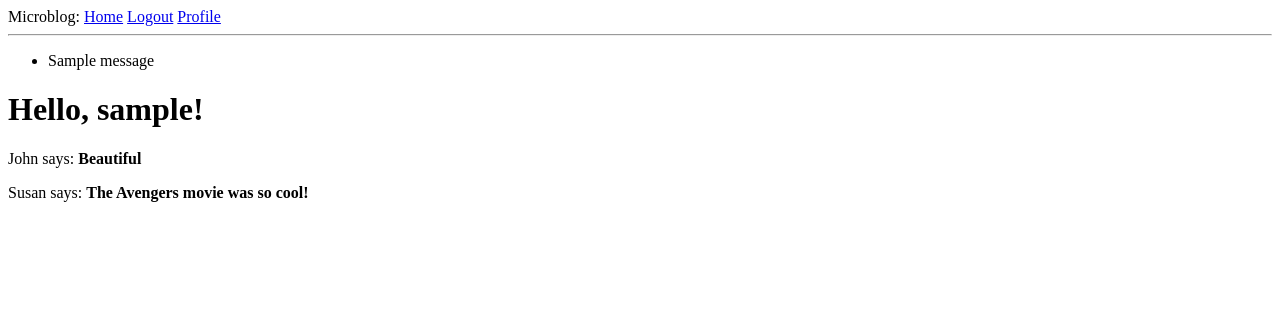
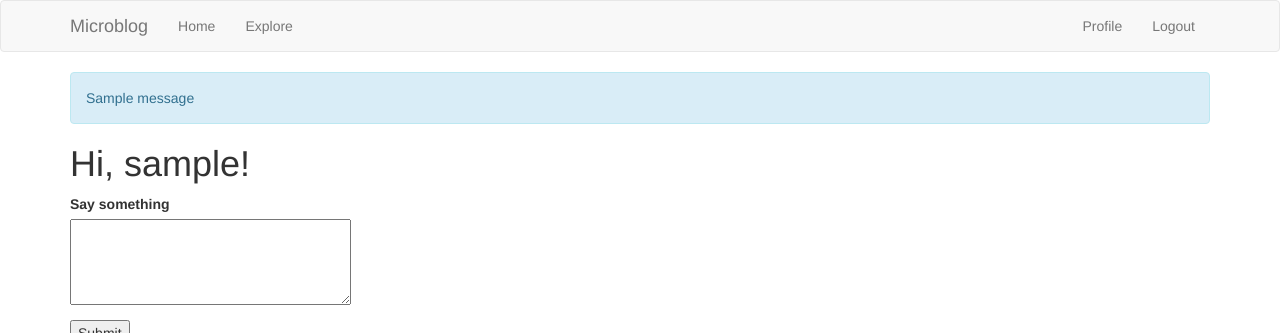
Before and after one commit to egfrank/microblog, a Flask app: page / in a window 1280 px wide. Shown: the top 333 px of the page. Run offline with Flask 2, Linux system fonts and the light colour scheme; a user stored in the database is signed in; tables that the repository leaves empty hold one stand-in row (values such as "Sample post"); one stand-in notice (Sample message) is shown; some libraries are stand-ins or nearby versions.

Commit message:
completmplete pagination chpt 9

```diff
--- a/app/__init__.py
+++ b/app/__init__.py
@@ -3,6 +3,8 @@ from config import Config
 from flask_sqlalchemy import SQLAlchemy
 from flask_migrate import Migrate
 from flask_login import LoginManager
+from flask_bootstrap import Bootstrap
+from flask_moment import Moment
 
 app = Flask(__name__)
 app.config.from_object(Config)
@@ -10,5 +12,7 @@ db = SQLAlchemy(app)
 migrate = Migrate(app, db)
 login = LoginManager(app)
 login.login_view = 'login'
+bootstrap = Bootstrap(app)
+moment = Moment(app)
 
 from app import routes, models, errors
--- a/app/forms.py
+++ b/app/forms.py
@@ -26,7 +26,6 @@ class RegistrationForm(FlaskForm):
       if user is not None:
           raise ValidationError('Please use a different email address.')
 
-
 class EditProfileForm(FlaskForm):
   username = StringField('Username', validators=[DataRequired()])
   about_me = TextAreaField('About me', validators=[Length(min=0, max=140)])
@@ -41,3 +40,8 @@ class EditProfileForm(FlaskForm):
         user = User.query.filter_by(username=self.username.data).first()
         if user is not None:
             raise ValidationError('Please use a different username.')
+
+class PostForm(FlaskForm):
+  post = TextAreaField('Say something', validators=[
+        DataRequired(), Length(min=1, max=140)])
+  submit = SubmitField('Submit')
--- a/app/routes.py
+++ b/app/routes.py
@@ -5,26 +5,31 @@ from flask_login import current_user, login_user, logout_user, login_required
 from werkzeug.urls import url_parse
 
 from app import app, db
-from app.models import User
-from app.forms import LoginForm, RegistrationForm, EditProfileForm
+from app.models import User, Post
+from app.forms import LoginForm, RegistrationForm, EditProfileForm, PostForm
 
 
-@app.route('/')
-@app.route('/index')
+@app.route('/', methods=['GET', 'POST'])
+@app.route('/index', methods=['GET', 'POST'])
 @login_required
 def index():
-
-  posts = [
-      {
-          'author': {'username' : 'John'},
-          'body': 'Beautiful'
-      },
-      {
-          'author': {'username': 'Susan'},
-          'body': 'The Avengers movie was so cool!'
-      }
-  ]
-  return render_template('index.html', title='Home', posts= posts)
+  form = PostForm()
+  if form.validate_on_submit():
+    post = Post(body=form.post.data, author=current_user)
+    db.session.add(post)
+    db.session.commit()
+    flash('Your post is now live!')
+    return redirect(url_for('index'))
+  page = request.args.get('page', 1, type=int)
+  posts = current_user.followed_posts().paginate(
+      page, app.config['POSTS_PER_PAGE'], False)
+  next_url = url_for('index', page=posts.next_num) \
+    if posts.has_next else None
+  prev_url = url_for('index', page=posts.prev_num) \
+    if posts.has_prev else None
+  return render_template('index.html',
+               title='Home', posts=posts.items, form=form,
+               next_url=next_url, prev_url=prev_url)
 
 @app.route('/login', methods=['GET','POST'])
 def login():
@@ -71,11 +76,16 @@ def register():
 @login_required
 def user(username):
   user = User.query.filter_by(username=username).first_or_404()
-  posts = [
-    {'author': user, 'body':'Test 1'},
-    {'author': user, 'body':'Test 2'}
-  ]
-  return render_template('user.html', user=user, posts=posts)
+  page = request.args.get('page', 1, type=int)
+  posts = user.posts.order_by(Post.timestamp.desc()).paginate(
+      page, app.config['POSTS_PER_PAGE'], False)
+  next_url = url_for('user', username=user.username, page=posts.next_num) \
+        if posts.has_next else None
+  prev_url = url_for('user', username=user.username, page=posts.prev_num) \
+        if posts.has_prev else None
+
+  return render_template('user.html', user=user, posts=posts.items,
+                            next_url=next_url, prev_url=prev_url)
 
 
 @app.route('/edit_profile', methods=['GET', 'POST'])
@@ -133,3 +143,19 @@ def unfollow(username):
   db.session.commit()
   flash('You are not following {}.'.format(username))
   return redirect(url_for('user', username=username))
+
+@app.route('/explore')
+@login_required
+def explore():
+  page = request.args.get('page', 1, type=int)
+  posts = Post.query.order_by(Post.timestamp.desc()).paginate(
+      page, app.config['POSTS_PER_PAGE'], False)
+  next_url = url_for('explore', page=posts.next_num) \
+    if posts.has_next else None
+  prev_url = url_for('explore', page=posts.prev_num) \
+    if posts.has_prev else None
+  return render_template('index.html',
+               title='Explore', posts=posts.items,
+               next_url=next_url, prev_url=prev_url)
+
+  return render_template("index.html", title='Explore', posts=posts.items)
--- a/app/templates/404.html
+++ b/app/templates/404.html
@@ -1,6 +1,6 @@
 {% extends "base.html" %}
 
-{% block content %}
+{% block app_content %}
     <h1>File Not Found</h1>
     <p><a href="{{ url_for('index') }}">Back</a></p>
 {% endblock %}
--- a/app/templates/500.html
+++ b/app/templates/500.html
@@ -1,6 +1,6 @@
 {% extends "base.html" %}
 
-{% block content %}
+{% block app_content %}
     <h1>An unexpected error has occurred</h1>
     <p>The administrator has been notified. Sorry for the inconvenience!</p>
     <p><a href="{{ url_for('index') }}">Back</a></p>
--- a/app/templates/_post.html
+++ b/app/templates/_post.html
@@ -1,6 +1,18 @@
-<table>
-    <tr valign="top">
-        <td><img src="{{ post.author.avatar(36) }}"></td>
-        <td>{{ post.author.username }} says:<br>{{ post.body }}</td>
+<table class="table table-hover">
+    <tr>
+        <td width="70px">
+            <a href="{{ url_for('user', username=post.author.username) }}">
+                <img src="{{ post.author.avatar(70) }}" />
+            </a>
+        </td>
+        <td>
+            <a href="{{ url_for('user', username=post.author.username) }}">
+                {{ post.author.username }}
+            </a>
+
+            <br>
+            {{ post.body }}
+        </td>
+
     </tr>
 </table>
--- a/app/templates/base.html
+++ b/app/templates/base.html
@@ -1,28 +1,57 @@
-<html>
-  <head>
-    <title>{{ title }} - Microblog</title>
-  </head>
-  <body>
-      <div>
-      	Microblog:
-      	<a href="{{ url_for('index') }}">Home</a>
+{% extends 'bootstrap/base.html' %}
+
+{% block title %}
+    {% if title %}{{ title }} - Microblog{% else %}Welcome to Microblog{% endif %}
+{% endblock %}
+
+{% block navbar %}
+    <nav class="navbar navbar-default">
+        <div class="container">
+            <div class="navbar-header">
+                <button type="button" class="navbar-toggle collapsed" data-toggle="collapse" data-target="#bs-example-navbar-collapse-1" aria-expanded="false">
+                    <span class="sr-only">Toggle navigation</span>
+                    <span class="icon-bar"></span>
+                    <span class="icon-bar"></span>
+                    <span class="icon-bar"></span>
+                </button>
+                <a class="navbar-brand" href="{{ url_for('index') }}">Microblog</a>
+            </div>
+            <div class="collapse navbar-collapse" id="bs-example-navbar-collapse-1">
+                <ul class="nav navbar-nav">
+                    <li><a href="{{ url_for('index') }}">Home</a></li>
+                    <li><a href="{{ url_for('explore') }}">Explore</a></li>
+                </ul>
+                <ul class="nav navbar-nav navbar-right">
                     {% if current_user.is_anonymous %}
-      	<a href="{{ url_for('login') }}">Login</a>
+                    <li><a href="{{ url_for('login') }}">Login</a></li>
                     {% else %}
-      	<a href="{{ url_for('logout') }}">Logout</a>
-        <a href="{{ url_for('user', username=current_user.username) }}">Profile</a>
+                    <li><a href="{{ url_for('user', username=current_user.username) }}">Profile</a></li>
+
+                    <li><a href="{{ url_for('logout') }}">Logout</a></li>
+
                     {% endif %}
+                </ul>
             </div>
-      <hr>
+        </div>
+    </nav>
+{% endblock %}
+
+{% block content %}
+    <div class="container">
         {% with messages = get_flashed_messages() %}
         {% if messages %}
-      <ul>
             {% for message in messages %}
-      		<li>{{ message }}</li>
+            <div class="alert alert-info" role="alert">{{ message }}</div>
             {% endfor %}
-      </ul>
         {% endif %}
         {% endwith %}
-      {% block content %}{% endblock %}
-  </body>
-</html>
+
+        {# application content needs to be provided in the app_content block #}
+        {% block app_content %}{% endblock %}
+    </div>
+{% endblock %}
+
+{% block scripts %}
+    {{ super() }}
+    {{ moment.include_moment() }}
+{% endblock %}
--- a/app/templates/index.html
+++ b/app/templates/index.html
@@ -1,9 +1,42 @@
 {% extends "base.html" %}
 
-{% block content %}
-	<h1>Hello, {{ current_user.username }}!</h1>
-	{% for post in posts %}
-	<div><p>{{ post.author.username }} says:
-		<b> {{ post.body }} </b></p></div>
-	{% endfor %}
+{% block app_content %}
+    <h1>Hi, {{ current_user.username }}!</h1>
+    {% if form %}
+    <form action="" method="post">
+        {{ form.hidden_tag() }}
+        <p>
+            {{ form.post.label }}<br>
+            {{ form.post(cols=32, rows=4) }}<br>
+            {% for error in form.post.errors %}
+            <span style="color: red;">[{{ error }}]</span>
+            {% endfor %}
+        </p>
+        <p>{{ form.submit() }}</p>
+    </form>
+    {% endif %}
+    {% for post in posts %}
+
+        {% include '_post.html' %}
+
+    {% endfor %}
+
+
+
+
+    <nav aria-label="...">
+        <ul class="pager">
+            <li class="previous{% if not prev_url %} disabled{% endif %}">
+                <a href="{{ prev_url or '#' }}">
+                    <span aria-hidden="true">&larr;</span> Newer posts
+                </a>
+            </li>
+            <li class="next{% if not next_url %} disabled{% endif %}">
+                <a href="{{ next_url or '#' }}">
+                    Older posts <span aria-hidden="true">&rarr;</span>
+                </a>
+            </li>
+        </ul>
+    </nav>
+
 {% endblock %}
--- a/config.py
+++ b/config.py
@@ -6,3 +6,4 @@ class Config(object):
   SQLALCHEMY_DATABASE_URI = os.environ.get('DATABASE_URL') or \
     'sqlite:///' + os.path.join(basedir, 'app.db')
   SQLALCHEMY_TRACK_MODIFICATIONS = False
+  POSTS_PER_PAGE = 2
```
Also changed, not shown: app/templates/edit_profile.html (+7 -19 lines), app/templates/login.html (+11 -23 lines), app/templates/register.html (+8 -34 lines), app/templates/user.html (+24 -10 lines), README.md, app.db. Lines whose indentation alone changed are shown as unchanged.
